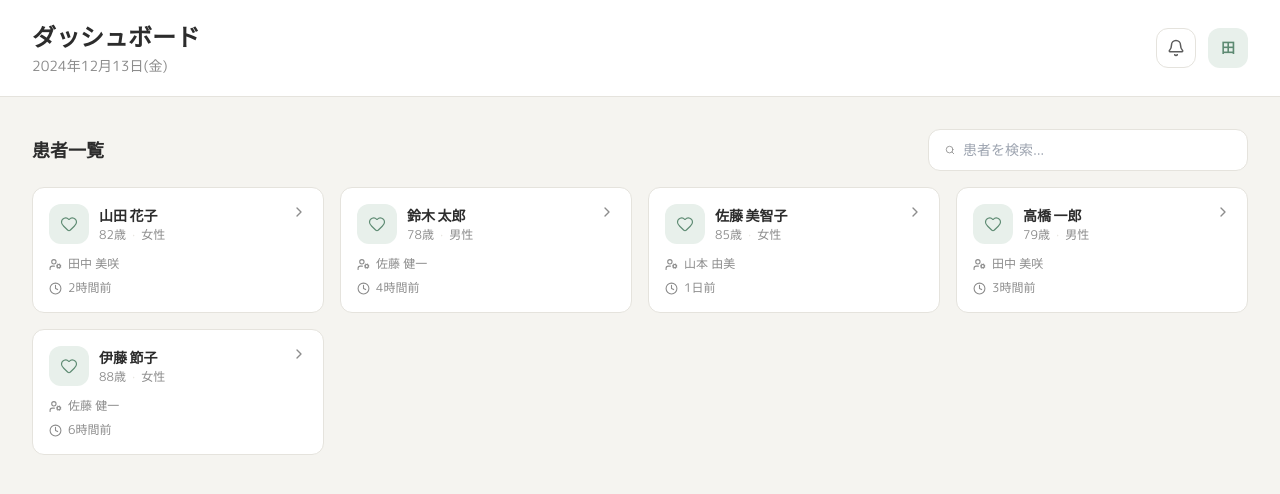
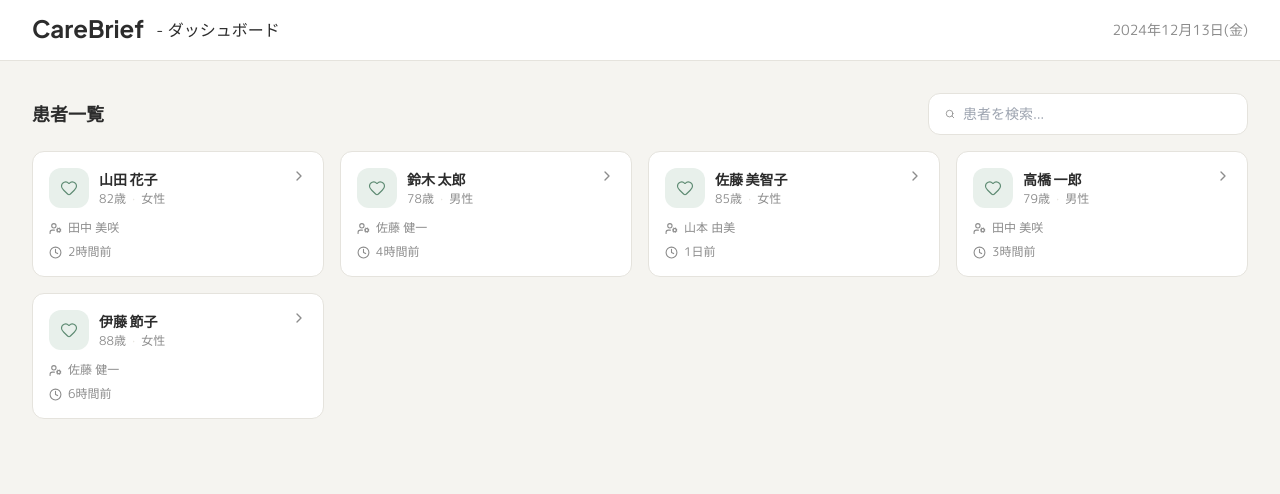
Before and after one commit to kei95/tech-world-hackathon-2025, a React (Vite) app in the folder carebrief/: page /admin in a window 1280 px wide. Shown: the top 494 px of the page. Built offline with nearby package versions, Linux system fonts and the light colour scheme.

Commit message:
💄ヘッダーUIの微修正

```diff
--- a/carebrief/src/components/layout/Header.tsx
+++ b/carebrief/src/components/layout/Header.tsx
@@ -1,46 +1,23 @@
-import { Bell } from 'lucide-react';
-import { colors } from '../../lib/colors';
+import { colors } from "../../lib/colors";
 
-interface HeaderProps {
-  alertCount: number;
-}
-
-export const Header = ({ alertCount }: HeaderProps) => {
+export const Header = () => {
   return (
     <header
-      className="px-8 py-5 bg-white border-b flex items-center justify-between"
+      className="px-8 py-3 bg-white border-b flex items-center justify-between"
       style={{ borderColor: colors.border }}
     >
-      <div>
-        <h1 className="text-2xl font-bold mb-1" style={{ color: colors.textPrimary }}>
-          ダッシュボード
+      <div className="flex items-center gap-3">
+        <h1
+          className="text-2xl font-bold mb-1"
+          style={{ color: colors.textPrimary }}
+        >
+          CareBrief
         </h1>
-        <p className="text-sm" style={{ color: colors.textMuted }}>
-          2024年12月13日(金)
-        </p>
+        <div className="flex items-center gap-1">- ダッシュボード</div>
       </div>
-      <div className="flex items-center gap-3">
-        <button
-          className="relative w-10 h-10 rounded-xl border flex items-center justify-center hover:bg-gray-50"
-          style={{ borderColor: colors.border }}
-        >
-          <Bell size={18} color={colors.textSecondary} />
-          {alertCount > 0 && (
-            <span
-              className="absolute -top-1 -right-1 w-5 h-5 rounded-full text-xs font-semibold flex items-center justify-center text-white"
-              style={{ backgroundColor: colors.alertRed }}
-            >
-              {alertCount}
-            </span>
-          )}
-        </button>
-        <div
-          className="w-10 h-10 rounded-xl flex items-center justify-center text-sm font-semibold cursor-pointer"
-          style={{ backgroundColor: colors.primaryLight, color: colors.primary }}
-        >
-          田
-        </div>
-      </div>
+      <p className="text-sm" style={{ color: colors.textMuted }}>
+        2024年12月13日(金)
+      </p>
     </header>
   );
 };
```
